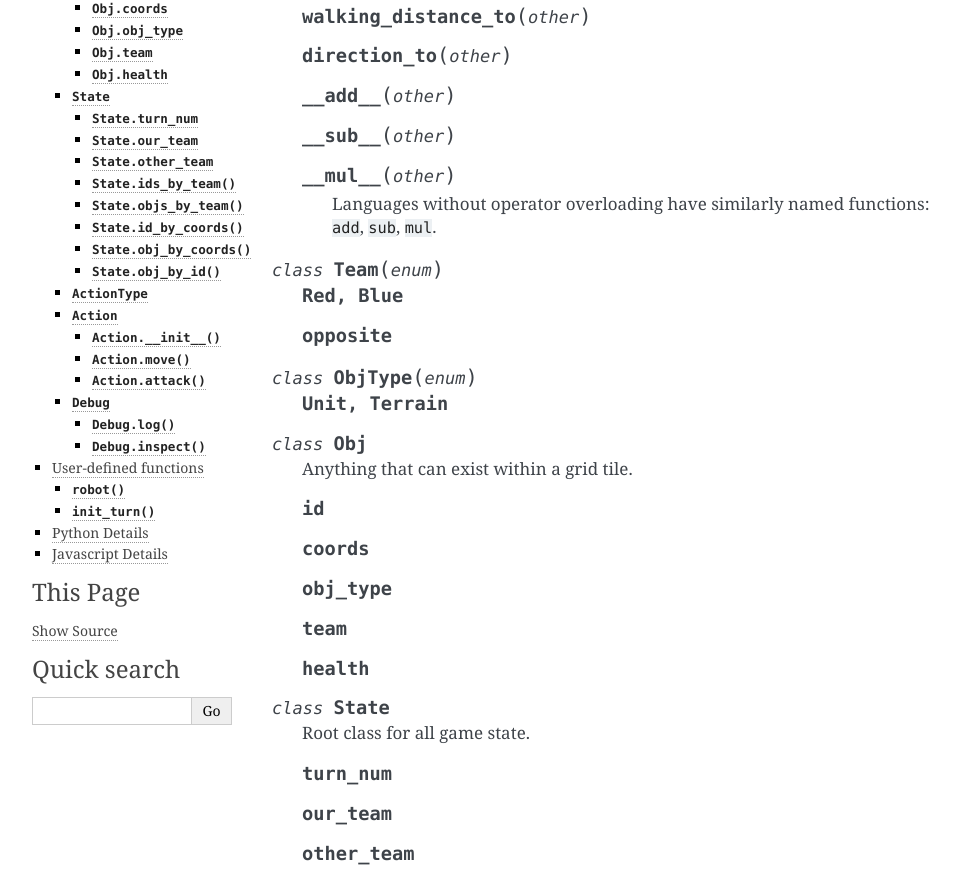
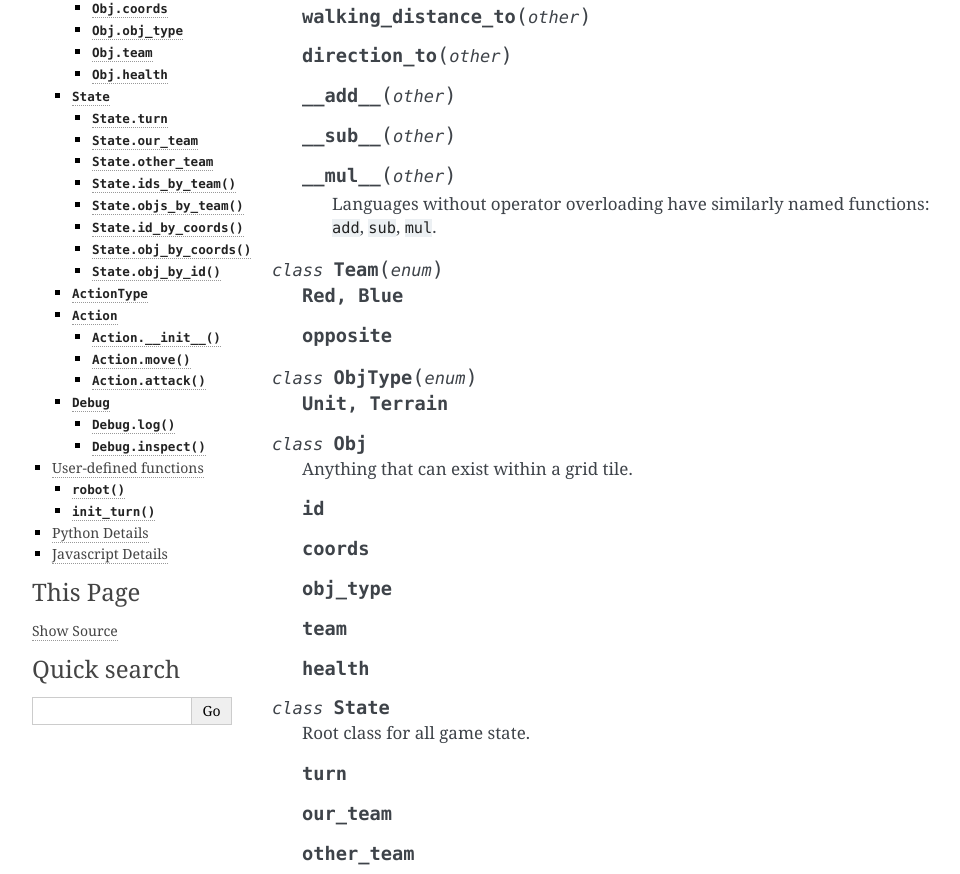
Before and after one commit to robot-rumble/docs, a Sphinx documentation site: the page built from source/api.rst, in a window 1280 px wide and 1400 px high. Shown: the part 489-1363 px from the top of the window, without its empty margins (148-1108 px from the left). Built offline with Sphinx 7.4.7, drawn with Linux system fonts in a browser that asks for light colours.

Commit message:
Replace 'turn_num' with 'turn'

```diff
--- a/source/api.rst
+++ b/source/api.rst
@@ -51,7 +51,7 @@ The Standard Library
 
     Root class for all game state.
 
-    .. attribute:: turn_num
+    .. attribute:: turn
     .. attribute:: our_team
     .. attribute:: other_team
 
--- a/source/quickstart.rst
+++ b/source/quickstart.rst
@@ -47,7 +47,7 @@ Before any robot is run, its code is combined with one of our standard libraries
 
     This is the root class for all game state. Go here for arena-wide information, like:
 
-    .. attribute:: turn_num
+    .. attribute:: turn
         :noindex:
     .. attribute:: our_team
         :noindex:
```
